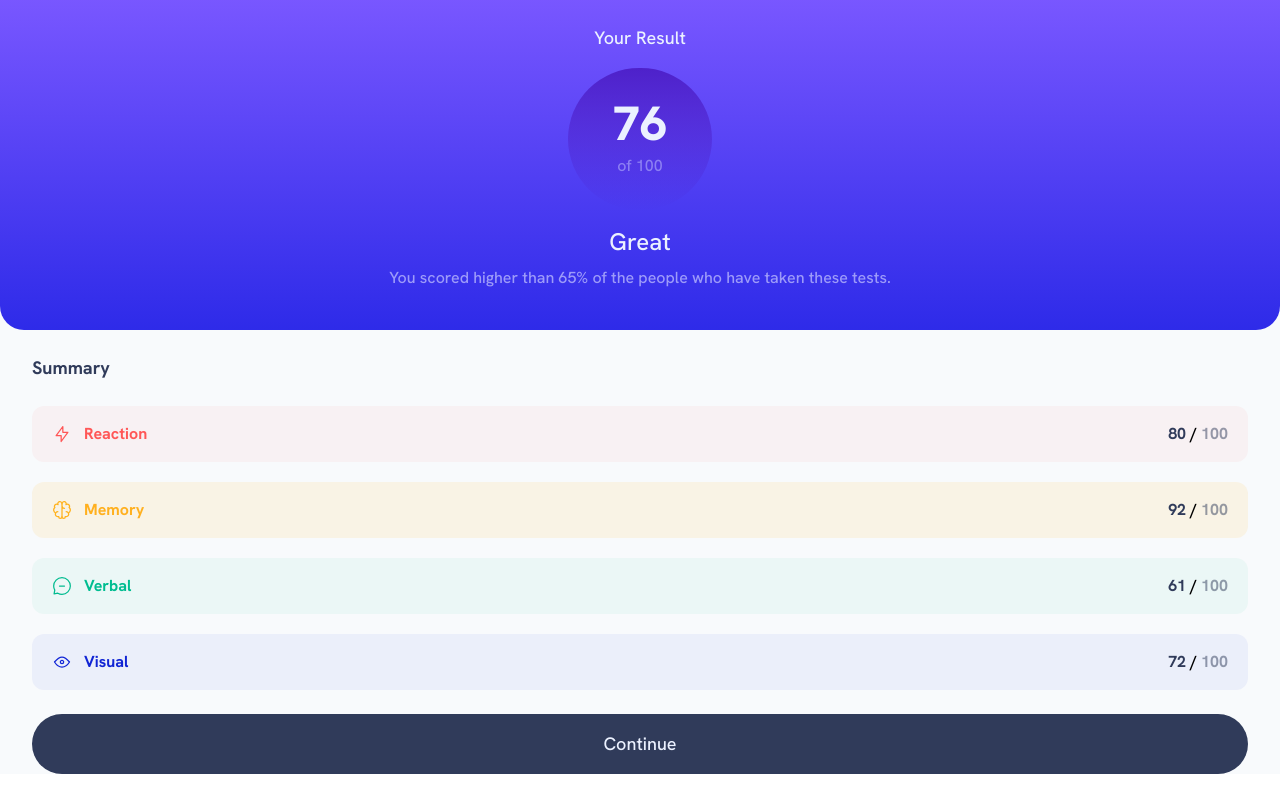
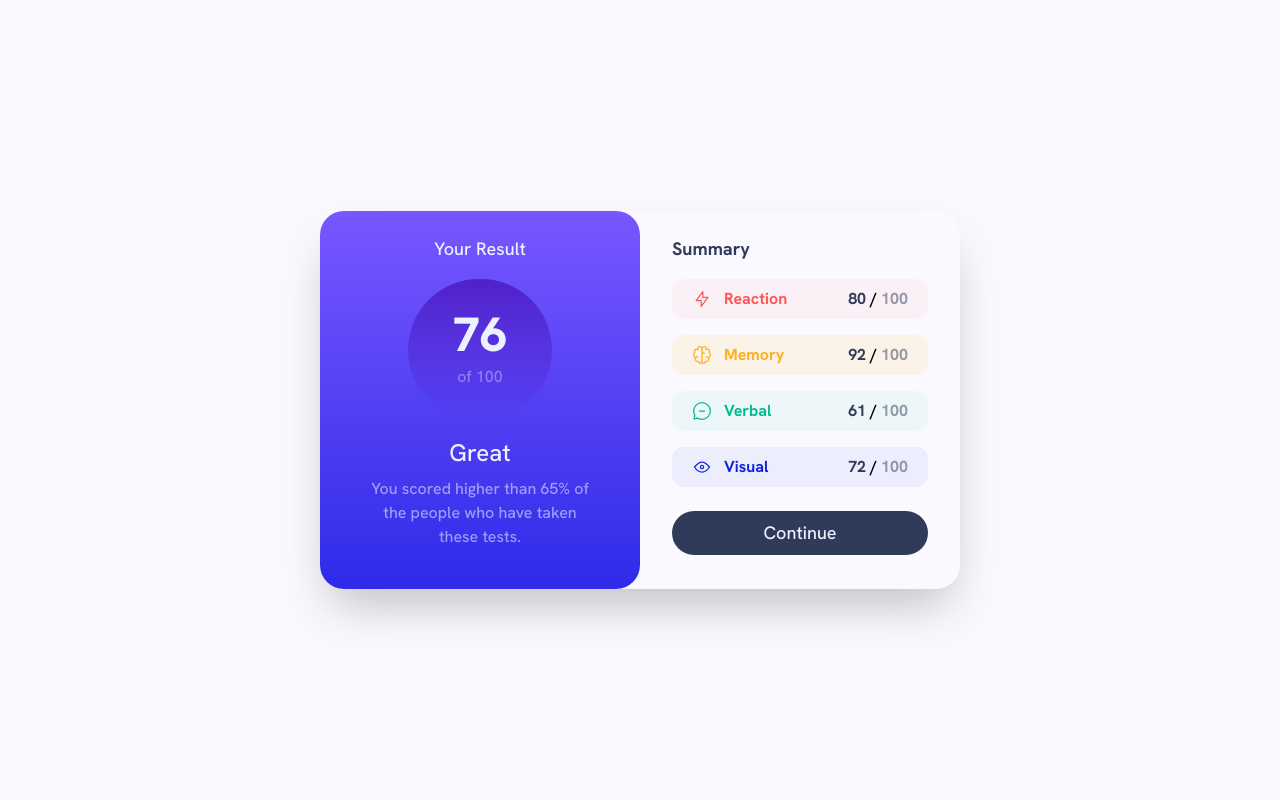
Before and after one commit to castx1981/Results-summary-component, a plain HTML site: page index.html in a window 1280 px wide. Drawn offline with nearby package versions, Linux system fonts and the light colour scheme.

Commit message:
support desktop and hover

```diff
--- a/index.html
+++ b/index.html
@@ -16,9 +16,6 @@
           'sans': ['"Hanken Grotesk"', 'sans-serif']
         },
         extend: {
-          screens: {
-            'sm': '375px',
-          },
           colors: {
             // primary
             'light-red': 'hsl(0, 100%, 67%)',
@@ -45,9 +42,12 @@
   </script>
 </head>
 <body>
-<div class="container mx-auto bg-slate-50">
+<!--background container-->
+<div class="md:flex md:items-center md:justify-center md:min-h-screen md:bg-light-lavender/10">
+  <div class="w-[375px] mx-auto flex flex-col bg-light-lavender/10
+              md:flex-row md:w-[40rem] md:bg-transparent md:shadow-2xl md:rounded-3xl">
     <!-- result area -->
-  <div class="pt-6 pb-10 flex flex-col items-center px-12 bg-gradient-to-b from-light-slate-blue to-light-royal-blue rounded-b-3xl">
+    <div class="md:w-[20rem] pt-6 pb-10 flex flex-col items-center px-12 bg-gradient-to-b from-light-slate-blue to-light-royal-blue rounded-b-3xl md:rounded-3xl">
       <h1 class="text-lg text-center text-pale-blue">
         Your Result
       </h1>
@@ -61,11 +61,11 @@
       </p>
     </div>
     <!-- summary area -->
-  <div class="px-8 mt-6">
+    <div class="md:w-[20rem] px-8 pt-6">
       <h1 class="font-bold text-lg text-dark-gray-blue">Summary</h1>
-    <div class="mt-6 flex flex-col space-y-5 font-bold">
+      <div class="mt-4 flex flex-col space-y-4 font-bold">
         <!-- reaction -->
-      <div class="px-5 py-4 flex bg-light-red/5 rounded-xl">
+        <div class="px-5 py-4 flex bg-light-red/5 rounded-xl md:py-2">
           <img src="images/icon-reaction.svg" alt="reaction-icon">
           <p class="pl-3 text-light-red">Reaction</p>
           <p class="ml-auto ">
@@ -73,7 +73,7 @@
           </p>
         </div>
         <!-- memory -->
-      <div class="px-5 py-4 flex bg-orange-yellow/10 rounded-xl">
+        <div class="px-5 py-4 flex bg-orange-yellow/10 rounded-xl md:py-2">
           <img src="images/icon-memory.svg" alt="memory-icon">
           <p class="pl-3 text-orange-yellow">Memory</p>
           <p class="ml-auto ">
@@ -81,7 +81,7 @@
           </p>
         </div>
         <!-- memory -->
-      <div class="px-5 py-4 flex bg-green-teal/5 rounded-xl">
+        <div class="px-5 py-4 flex bg-green-teal/5 rounded-xl md:py-2">
           <img src="images/icon-verbal.svg" alt="memory-icon">
           <p class="pl-3 text-green-teal">Verbal</p>
           <p class="ml-auto ">
@@ -89,7 +89,7 @@
           </p>
         </div>
         <!-- visual -->
-      <div class="px-5 py-4 flex bg-cobalt-blue/5 rounded-xl">
+        <div class="px-5 py-4 flex bg-cobalt-blue/5 rounded-xl md:py-2">
           <img src="images/icon-visual.svg" alt="memory-icon">
           <p class="pl-3 text-cobalt-blue">Visual</p>
           <p class="ml-auto ">
@@ -97,13 +97,14 @@
           </p>
         </div>
       </div>
-    <!-- button -->
-    <button class="block my-6 w-full py-4 text-lg text-center text-pale-blue bg-dark-gray-blue rounded-full
-                   transition-colors bg-gradient-to-b hover:from-light-slate-blue hover:to-light-royal-blue"
+      <button class="block w-full my-6 py-3 text-lg text-center text-pale-blue bg-dark-gray-blue rounded-full
+                     transition-colors bg-gradient-to-b hover:from-light-slate-blue hover:to-light-royal-blue
+                     md:py-2"
               type="button">
         Continue
       </button>
     </div>
   </div>
+</div>
 </body>
 </html>
```
Lines whose indentation alone changed are shown as unchanged.
